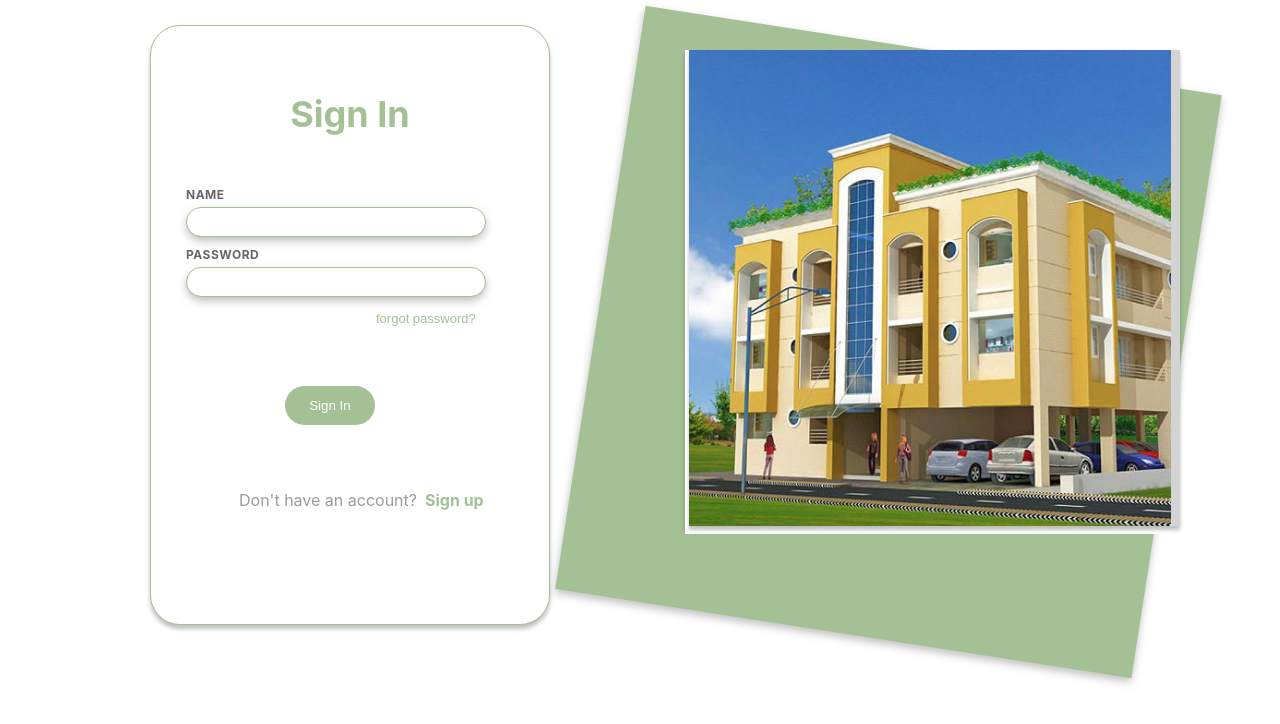
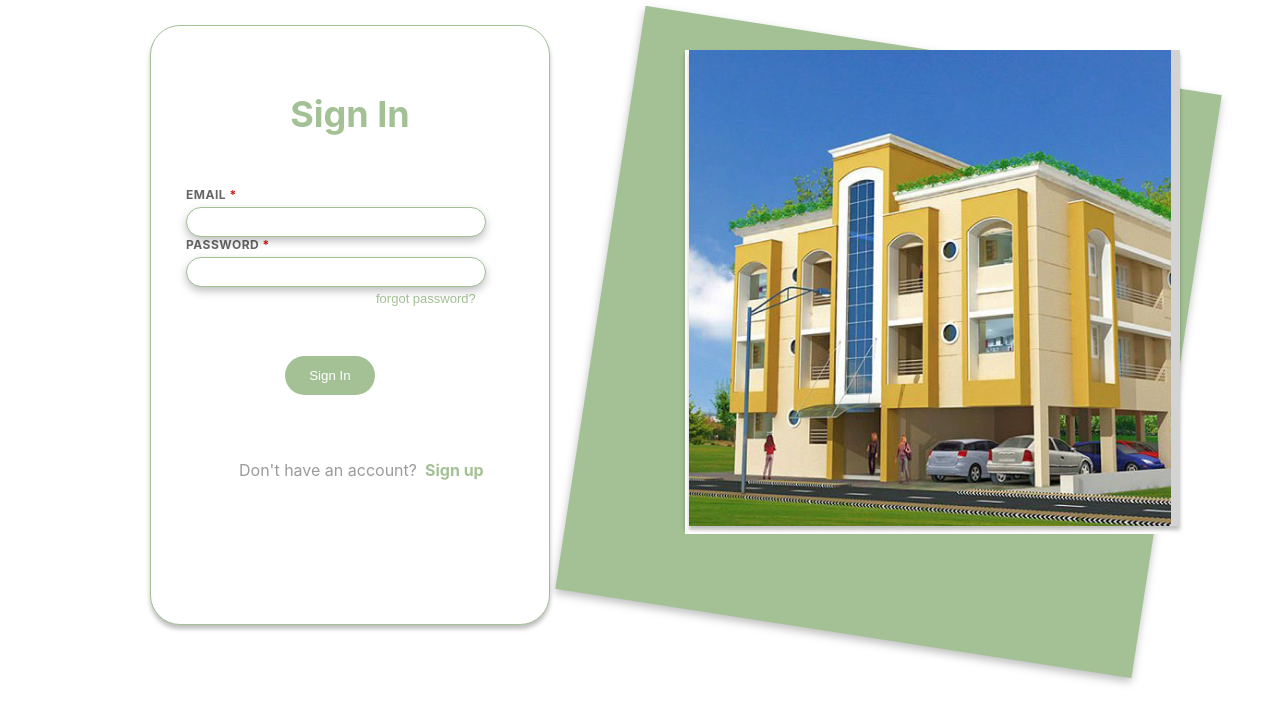
Before and after one commit to dalabilal/FE-Student-Accommodation, a React (Create React App) app in the folder student-accommodation/: page /signin in a window 1280 px wide. Shown: the top 724 px of the page. Built offline with nearby package versions, Linux system fonts and the light colour scheme.

Commit message:
integrated the login page with BE

```diff
--- a/student-accommodation/src/pages/login/login.jsx
+++ b/student-accommodation/src/pages/login/login.jsx
@@ -1,45 +1,82 @@
-import React from 'react'
-import './login.css';
-import { Link } from 'react-router-dom';
+import React, { useState } from 'react';
+import { Link, useNavigate } from 'react-router-dom';
 import Input from '../../component/input/input.component';
+import './login.css'
+
 const SignInForm = () => {
+  const [email, setEmail] = useState('');
+  const [password, setPassword] = useState('');
+  const [error, setError] = useState('');
+  const navigate = useNavigate();
+
+  const handleSubmit = async (e) => {
+    e.preventDefault();
+
+    try {
+      const response = await fetch('http://localhost:3004/signin/', {
+        method: 'POST',
+        headers: {
+          'Content-Type': 'application/json',
+        },
+        body: JSON.stringify({ email, password }),
+      });
+
+      if (response.ok) {
+        // Login successful - Redirect or perform action
+        console.log('Login successful!');
+        // Perform actions after successful login, e.g., redirect to a different page
+      } else {
+        // Login failed - Show error message
+        setError('Invalid email or password');
+      }
+    } catch (error) {
+      console.error('Error:', error);
+    }
+    navigate('/');
+  };
+
   return (
     <div className="main">
       <div className="sign-in-form">
         <div className="title">
           <span>Sign In</span>
         </div>
+        <form onSubmit={handleSubmit}>
           <Input
-                label='name'
+            label='Email'
+            type='email'
+            value={email}
+            onChange={(e) => setEmail(e.target.value)}
+            required
           />
           <Input
-                label='password'
+            label='Password'
+            type='password'
+            value={password}
+            onChange={(e) => setPassword(e.target.value)}
+            required
           />
+          {error && <p className="error">{error}</p>}
           <div className="forgot-password">
-                    <span >
-                        forgot password?
-                    </span>
+            <span>forgot password?</span>
           </div>
           <div className="signIn-button">
-                    <button>Sign In</button>
+            <button type="submit">Sign In</button>
           </div>
+        </form>
         <div className="span-text">
-                    <span className="condition">
-                        Don't have an account?
-                    </span>
+          <span className="condition">Don't have an account?</span>
           <span className="sign-up">
             <Link to={'/signup'}>Sign up</Link>
           </span>
         </div>
       </div>
-          <div className="sign-in-img">
-
-          </div>
+      <div className="sign-in-img"></div>
       <div className="img-signin">
         <img src="pic.jpg" alt="" />
       </div>
     </div>
-    )
-}
+  );
+};
 
-export default SignInForm
+export default SignInForm;
--- a/student-accommodation/src/pages/sign-up/sign-up.jsx
+++ b/student-accommodation/src/pages/sign-up/sign-up.jsx
@@ -1,6 +1,7 @@
 import { useState } from 'react'
 import Input from '../../component/input/input.component'
 import './sign-up.css'
+import { useNavigate } from 'react-router-dom';
 
 
 const SignUp = () => {
@@ -11,6 +12,7 @@ const SignUp = () => {
   const [password , setPassword] = useState();
   const [phoneNumber , setPhoneNumber] = useState();
   const [show , setShow] = useState(false);
+  const navigate = useNavigate();
 
   const handleSubmit = async (e) => {
     e.preventDefault();
@@ -47,6 +49,7 @@ const SignUp = () => {
     } catch (error) {
       console.error('Error:', error);
     }
+    navigate('/');
   };
 
   return (
```
Lines whose indentation alone changed are shown as unchanged.
